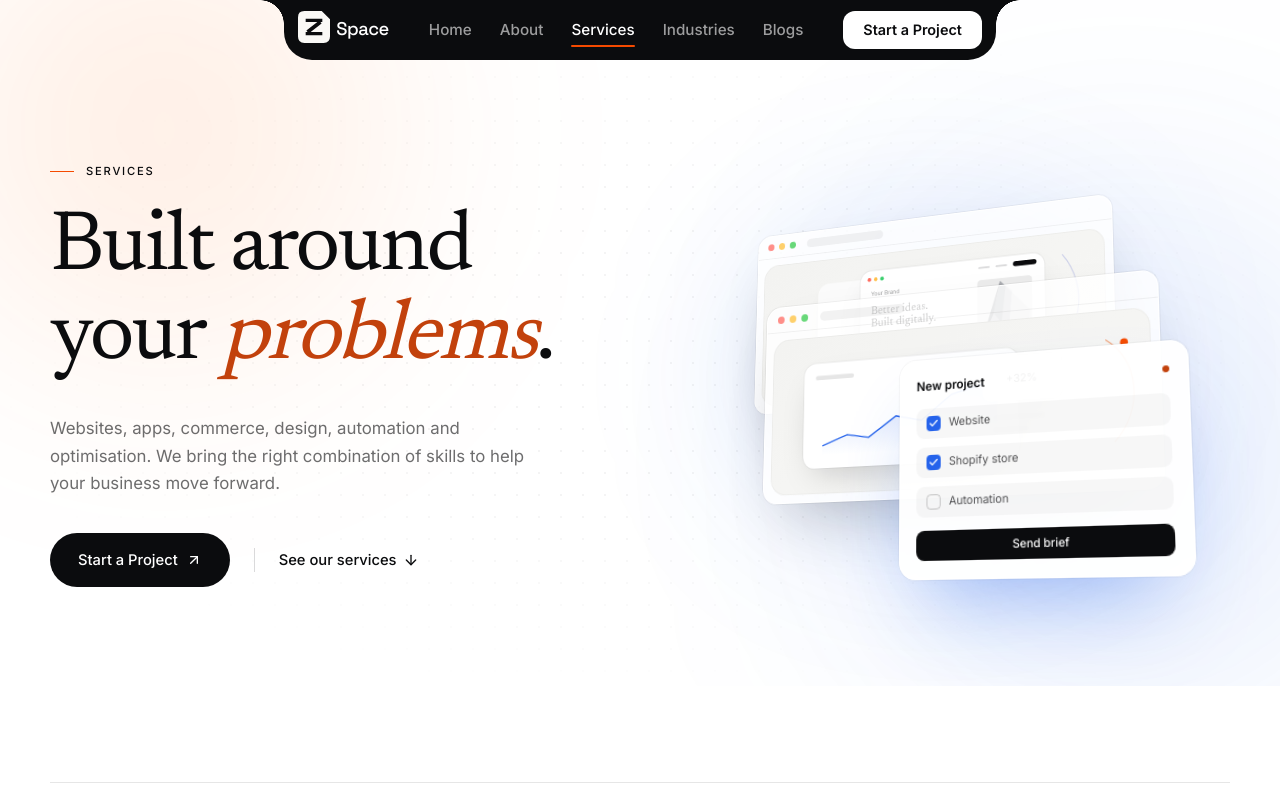
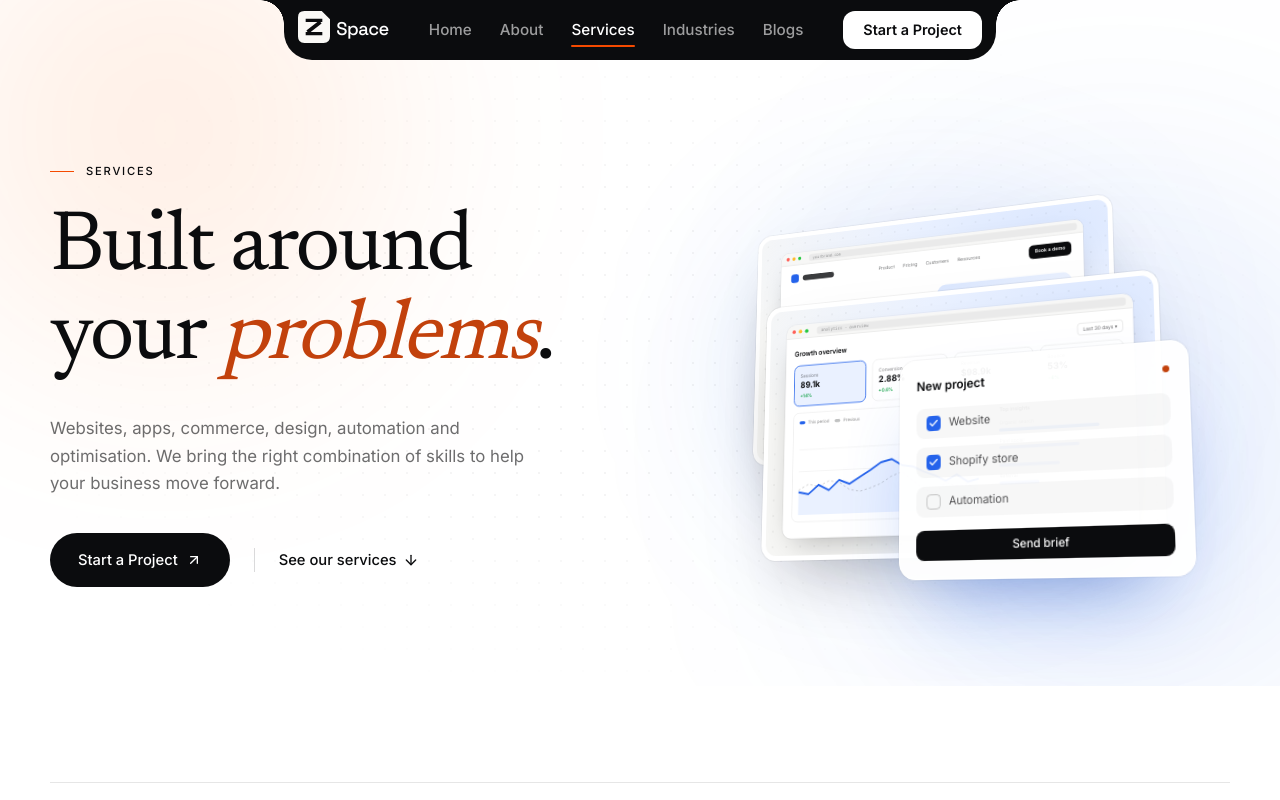
Before and after one commit to Akshit-02/z-agency-website, a Next.js app: page /services in a window 1280 px wide. Shown: the top 800 px of the page. Built offline with nearby package versions, Linux system fonts and the light colour scheme.

Commit message:
updated graphics

```diff
--- a/src/components/blog/BlogKit.tsx
+++ b/src/components/blog/BlogKit.tsx
@@ -27,8 +27,7 @@ import { Breadcrumbs, type Crumb } from "@/components/Breadcrumbs";
 import type { BlogBannerVariant } from "@/components/BlogBanner";
 import { BlogScene } from "./BlogScene";
 import type { BlogSceneData } from "@/lib/blog-scenes";
-import { ScaledArt } from "@/components/home/WhatWeBuild";
-import { AppsArt, AutomationArt, CroArt, ShopifyArt, UiUxArt, WebsitesArt } from "@/components/home/BuildIllustrations";
+import { ServiceScene } from "@/components/services/ServiceScene";
 import { SceneFrame, sceneBackdrop, scenes } from "@/components/industries/IndustryScenes";
 
 export type PostLite = {
@@ -59,15 +58,6 @@ const topicIcons: Record<string, LucideIcon> = {
   cro: ChartColumn,
 };
 
-type Art = (props: { on: boolean; still: boolean }) => ReactNode;
-export const serviceArt: Record<string, Art> = {
-  "website-development": WebsitesArt,
-  "mobile-app-development": AppsArt,
-  "shopify-development": ShopifyArt,
-  "ui-ux-design": UiUxArt,
-  "ai-automation": AutomationArt,
-  "cro-audit": CroArt,
-};
 
 function useOn<T extends Element>(amount = 0.3) {
   const ref = useRef<T>(null);
@@ -285,7 +275,6 @@ export function TopicGrid({ topics }: { topics: TopicLite[] }) {
         <div className="mt-14 grid gap-4 sm:grid-cols-2 lg:grid-cols-3">
           {topics.map((t, i) => {
             const Icon = topicIcons[t.slug] ?? Globe;
-            const Art = serviceArt[t.serviceSlug] ?? WebsitesArt;
             return (
               <motion.div
                 key={t.slug}
@@ -298,10 +287,8 @@ export function TopicGrid({ topics }: { topics: TopicLite[] }) {
                 <TiltCard glow={i % 2 ? "#2563eb" : "#ea580c"} max={7}>
                   <Link href={`/blogs/category/${t.slug}`} className="group flex h-full flex-col p-4">
                     <div className="rounded-[16px] bg-ink/[0.03] p-1.5 ring-1 ring-ink/[0.06] transition-transform duration-700 ease-out group-hover:-translate-y-1">
-                      <div className="rounded-[12px] bg-gradient-to-br from-[#f3f3f1] to-[#fafaf8]">
-                        <ScaledArt>
-                          <Art on still={still} />
-                        </ScaledArt>
+                      <div className="overflow-hidden rounded-[12px]">
+                        <ServiceScene slug={t.serviceSlug} />
                       </div>
                     </div>
                     <div className="mt-5 flex items-center justify-between px-1">
@@ -374,7 +361,6 @@ export function HubIntro({
 }) {
   const still = !!useReducedMotion();
   const [ref, on] = useOn<HTMLDivElement>(0.3);
-  const Art = service ? serviceArt[service.slug] ?? WebsitesArt : null;
   return (
     <section className="relative bg-white px-5 py-16 sm:px-8 lg:py-20">
       <div ref={ref} className="mx-auto grid max-w-[1180px] items-start gap-12 lg:grid-cols-[1.1fr_1fr] lg:gap-16">
@@ -385,7 +371,7 @@ export function HubIntro({
             </motion.p>
           ))}
         </div>
-        {service && Art && (
+        {service && (
           <motion.div {...riseProps(on, still, 0.2, 40)}>
             <Link
               href={`/services/${service.slug}`}
@@ -393,10 +379,8 @@ export function HubIntro({
             >
               <div aria-hidden className="pointer-events-none absolute -right-16 -top-16 h-48 w-48 rounded-full bg-orange-600/25 blur-[70px]" />
               <div className="relative rounded-[16px] bg-white/[0.06] p-1.5 ring-1 ring-white/10 transition-transform duration-700 group-hover:-translate-y-1">
-                <div className="rounded-[12px] bg-gradient-to-br from-[#f3f3f1] to-[#fafaf8]">
-                  <ScaledArt max={1.4}>
-                    <Art on={on} still={still} />
-                  </ScaledArt>
+                <div className="overflow-hidden rounded-[12px]">
+                  <ServiceScene slug={service.slug} />
                 </div>
               </div>
               <p className="relative mt-5 text-[0.7rem] font-medium uppercase tracking-[0.16em] text-white/50">Related service</p>
@@ -486,16 +470,7 @@ export function ArticleRelated({
       kind: "Service",
       title: s.name,
       body: s.summary,
-      visual: (() => {
-        const Art = serviceArt[s.slug] ?? WebsitesArt;
-        return (
-          <div className="bg-gradient-to-br from-[#f3f3f1] to-[#fafaf8]">
-            <ScaledArt>
-              <Art on still={still} />
-            </ScaledArt>
-          </div>
-        );
-      })(),
+      visual: <ServiceScene slug={s.slug} />,
     })),
     ...industries.map((i) => ({
       href: `/industries/${i.slug}`,
--- a/src/components/detail/IndustryDetail.tsx
+++ b/src/components/detail/IndustryDetail.tsx
@@ -1,12 +1,11 @@
 "use client";
 
-import { useEffect, useRef, useState, type ReactNode } from "react";
+import { useEffect, useRef, useState } from "react";
 import Link from "next/link";
 import { motion, useInView, useReducedMotion } from "motion/react";
 import { ArrowRight } from "lucide-react";
 import { Atmosphere, EASE, TiltCard, serif } from "@/components/ui/Aesthetic";
-import { ScaledArt } from "@/components/home/WhatWeBuild";
-import { AppsArt, AutomationArt, CroArt, ShopifyArt, UiUxArt, WebsitesArt } from "@/components/home/BuildIllustrations";
+import { ServiceScene } from "@/components/services/ServiceScene";
 import { SceneFrame, sceneBackdrop, scenes } from "@/components/industries/IndustryScenes";
 import {
   CardGrid,
@@ -20,16 +19,6 @@ import {
   SplitIntro,
 } from "./DetailKit";
 
-type Art = (props: { on: boolean; still: boolean }) => ReactNode;
-
-const serviceArt: Record<string, Art> = {
-  "website-development": WebsitesArt,
-  "mobile-app-development": AppsArt,
-  "shopify-development": ShopifyArt,
-  "ui-ux-design": UiUxArt,
-  "ai-automation": AutomationArt,
-  "cro-audit": CroArt,
-};
 
 export type IndustryDetailData = {
   slug: string;
@@ -192,19 +181,12 @@ export function IndustryDetail({ data }: { data: IndustryDetailData }) {
             eyebrow="Recommended services"
             title={[<>Where we</>, <span key="u" className="italic text-orange-bright">usually start.</span>]}
             items={data.services.map((s) => {
-              const SArt = serviceArt[s.slug] ?? WebsitesArt;
               return {
                 href: `/services/${s.slug}`,
                 title: s.name,
                 body: s.summary,
                 glow: s.accent === "blue" ? "#3b82f6" : "#ff6b35",
-                visual: (
-                  <div className="bg-gradient-to-br from-[#f3f3f1] to-[#fafaf8]">
-                    <ScaledArt>
-                      <SArt on still={still} />
-                    </ScaledArt>
-                  </div>
-                ),
+                visual: <ServiceScene slug={s.slug} />,
               };
             })}
           />
--- a/src/components/detail/ServiceDetail.tsx
+++ b/src/components/detail/ServiceDetail.tsx
@@ -1,6 +1,6 @@
 "use client";
 
-import { useRef, type ReactNode } from "react";
+import { useRef } from "react";
 import Link from "next/link";
 import { motion, useInView, useReducedMotion } from "motion/react";
 import {
@@ -16,8 +16,7 @@ import {
   Users,
 } from "lucide-react";
 import { Atmosphere, Eyebrow, MaskLines, TiltCard, riseProps, serif } from "@/components/ui/Aesthetic";
-import { ScaledArt } from "@/components/home/WhatWeBuild";
-import { AppsArt, AutomationArt, CroArt, ShopifyArt, UiUxArt, WebsitesArt } from "@/components/home/BuildIllustrations";
+import { ServiceScene } from "@/components/services/ServiceScene";
 import {
   CardGrid,
   DetailHero,
@@ -31,16 +30,6 @@ import {
   accentTitle,
 } from "./DetailKit";
 
-type Art = (props: { on: boolean; still: boolean }) => ReactNode;
-
-const artBySlug: Record<string, Art> = {
-  "website-development": WebsitesArt,
-  "mobile-app-development": AppsArt,
-  "shopify-development": ShopifyArt,
-  "ui-ux-design": UiUxArt,
-  "ai-automation": AutomationArt,
-  "cro-audit": CroArt,
-};
 
 export type ServiceDetailData = {
   slug: string;
@@ -269,8 +258,6 @@ function Toolkit({ data }: { data: ServiceDetailData }) {
 }
 
 export function ServiceDetail({ data }: { data: ServiceDetailData }) {
-  const still = !!useReducedMotion();
-  const Art = artBySlug[data.slug] ?? WebsitesArt;
   const contactHref = `/contact?src=${encodeURIComponent(`/services/${data.slug}`)}`;
 
   return (
@@ -286,12 +273,8 @@ export function ServiceDetail({ data }: { data: ServiceDetailData }) {
         primary={{ label: "Start a Project", href: contactHref }}
         secondary={{ label: "How we work", href: "#process" }}
         visual={
-          <HeroScreen chips={data.technology} badge={<Badge slug={data.slug} />} url={`zspace.in/services/${data.slug}`}>
-            <div className="rounded-xl bg-gradient-to-br from-[#f3f3f1] to-[#fafaf8]">
-              <ScaledArt max={1.6}>
-                <Art on still={still} />
-              </ScaledArt>
-            </div>
+          <HeroScreen bare chips={data.technology} badge={<Badge slug={data.slug} />}>
+            <ServiceScene slug={data.slug} label={`Example interface for ${data.name}`} />
           </HeroScreen>
         }
       />
@@ -301,7 +284,13 @@ export function ServiceDetail({ data }: { data: ServiceDetailData }) {
         title={[accentTitle(data.definition.question)]}
         paragraphs={data.definition.answer}
         aside={
-          data.industries.length > 0 && (
+          <div className="space-y-8">
+          <div className="overflow-hidden rounded-[20px] bg-ink/[0.03] p-1.5 ring-1 ring-ink/[0.06]">
+            <div className="overflow-hidden rounded-[14px]">
+              <ServiceScene slug={data.slug} which="secondary" />
+            </div>
+          </div>
+          {data.industries.length > 0 && (
             <div>
               <p className="text-[0.72rem] font-medium uppercase tracking-[0.16em] text-ink/45">Popular with</p>
               <div className="mt-4 flex flex-wrap gap-2">
@@ -317,7 +306,8 @@ export function ServiceDetail({ data }: { data: ServiceDetailData }) {
                 ))}
               </div>
             </div>
-          )
+          )}
+          </div>
         }
       />
 
@@ -367,19 +357,12 @@ export function ServiceDetail({ data }: { data: ServiceDetailData }) {
         eyebrow="Other services"
         title={[<>Often paired</>, <span key="w" className="italic text-orange-bright">with this.</span>]}
         items={data.others.map((o) => {
-          const OArt = artBySlug[o.slug] ?? WebsitesArt;
           return {
             href: `/services/${o.slug}`,
             title: o.name,
             body: o.summary,
             glow: o.accent === "blue" ? "#3b82f6" : "#ff6b35",
-            visual: (
-              <div className="bg-gradient-to-br from-[#f3f3f1] to-[#fafaf8]">
-                <ScaledArt>
-                  <OArt on still={still} />
-                </ScaledArt>
-              </div>
-            ),
+            visual: <ServiceScene slug={o.slug} />,
           };
         })}
       />
--- /dev/null
+++ b/src/components/services/ServiceScene.tsx
@@ -0,0 +1,23 @@
+"use client";
+
+import { BlogScene } from "@/components/blog/BlogScene";
+import { sceneForService } from "@/lib/service-scenes";
+
+/** A service's realistic interface scene, filling a box of the given aspect ratio. */
+export function ServiceScene({
+  slug,
+  which = "primary",
+  className = "aspect-[16/10]",
+  label,
+}: {
+  slug: string;
+  which?: "primary" | "secondary";
+  className?: string;
+  label?: string;
+}) {
+  return (
+    <div className={`relative w-full overflow-hidden ${className}`}>
+      <BlogScene scene={sceneForService(slug, which)} label={label} />
+    </div>
+  );
+}
--- a/src/components/services/ServicesSections.tsx
+++ b/src/components/services/ServicesSections.tsx
@@ -22,16 +22,9 @@ import {
   riseProps,
   serif,
 } from "@/components/ui/Aesthetic";
-import { ScaledArt } from "@/components/home/WhatWeBuild";
-import {
-  AppsArt,
-  AutomationArt,
-  CroArt,
-  ShopifyArt,
-  UiUxArt,
-  WebsitesArt,
-} from "@/components/home/BuildIllustrations";
-import { AboutOrbit } from "@/components/about/AboutSections";
+import { BlogScene } from "@/components/blog/BlogScene";
+import type { BlogSceneData } from "@/lib/blog-scenes";
+import { ServiceScene } from "./ServiceScene";
 
 export type ServiceSummary = {
   slug: string;
@@ -42,16 +35,6 @@ export type ServiceSummary = {
   accent: "blue" | "orange";
 };
 
-type Art = (props: { on: boolean; still: boolean }) => ReactNode;
-
-const artBySlug: Record<string, Art> = {
-  "website-development": WebsitesArt,
-  "mobile-app-development": AppsArt,
-  "shopify-development": ShopifyArt,
-  "ui-ux-design": UiUxArt,
-  "ai-automation": AutomationArt,
-  "cro-audit": CroArt,
-};
 
 /* ------------------------------------------------------------------ hero */
 
@@ -100,20 +83,18 @@ function StackedScreens({ on, still }: { on: boolean; still: boolean }) {
       >
         {/* back: a website */}
         <motion.div className="absolute left-[2%] top-[4%] w-[78%]" style={{ z: zBack }} {...layer(0.3)}>
-          <Window>
-            <ScaledArt>
-              <WebsitesArt on={on} still={still} />
-            </ScaledArt>
-          </Window>
+          <Screen>
+            <ServiceScene slug="website-development" />
+          </Screen>
         </motion.div>
 
         {/* middle: analytics */}
         <motion.div className="absolute left-[14%] top-[30%] w-[78%]" {...layer(0.45)}>
-          <Window>
-            <ScaledArt>
-              <CroArt on={on} still={still} />
-            </ScaledArt>
-          </Window>
+          <Screen>
+            <div className="relative aspect-[16/10] w-full">
+              <BlogScene scene={GROWTH} />
+            </div>
+          </Screen>
         </motion.div>
 
         {/* front: a project brief */}
@@ -143,19 +124,27 @@ function StackedScreens({ on, still }: { on: boolean; still: boolean }) {
   );
 }
 
-function Window({ children }: { children: ReactNode }) {
+function Screen({ children }: { children: ReactNode }) {
   return (
-    <div className="overflow-hidden rounded-2xl border border-white bg-white/80 shadow-[0_30px_70px_-30px_rgba(11,12,14,0.3),0_0_0_1px_rgba(11,12,14,0.05)] backdrop-blur">
-      <div className="flex items-center gap-1.5 border-b border-ink/[0.05] px-3 py-2">
-        <span className="h-2 w-2 rounded-full bg-[#ff5f57]/70" />
-        <span className="h-2 w-2 rounded-full bg-[#febc2e]/70" />
-        <span className="h-2 w-2 rounded-full bg-[#28c840]/70" />
-        <span className="ml-2 h-2.5 w-24 rounded-full bg-ink/[0.05]" />
-      </div>
-      <div className="p-2">{children}</div>
+    <div className="overflow-hidden rounded-2xl border border-white bg-white p-1 shadow-[0_30px_70px_-30px_rgba(11,12,14,0.35),0_0_0_1px_rgba(11,12,14,0.05)]">
+      <div className="overflow-hidden rounded-[12px]">{children}</div>
     </div>
   );
 }
+
+const GROWTH: BlogSceneData = {
+  kind: "analytics",
+  label: "Growth overview",
+  items: ["Organic search", "Paid social", "Email", "Referral"],
+  seed: 4,
+};
+
+const ADVICE: BlogSceneData = {
+  kind: "chat",
+  label: "Which service fits what we're trying to fix?",
+  items: ["Tell us what isn't working", "We map the options", "You get a clear, honest plan"],
+  seed: 2,
+};
 
 export function ServicesHero() {
   const still = !!useReducedMotion();
@@ -299,7 +288,6 @@ function ServiceRow({ svc, i, still }: { svc: ServiceSummary; i: number; still:
   const artY = useTransform(scrollYProgress, [0, 1], still ? [0, 0] : [40, -40]);
   const flip = i % 2 === 1;
   const glow = svc.accent === "blue" ? "#3b82f6" : "#ff6b35";
-  const Art = artBySlug[svc.slug] ?? WebsitesArt;
 
   return (
     <motion.div
@@ -324,9 +312,9 @@ function ServiceRow({ svc, i, still }: { svc: ServiceSummary; i: number; still:
             transition={{ duration: 1.1, ease: EASE, delay: 0.15 }}
           >
             <div className="rounded-[20px] bg-white/[0.06] p-2 ring-1 ring-white/10 transition-transform duration-700 ease-out group-hover:-translate-y-1.5 group-hover:scale-[1.02]">
-              <ScaledArt max={1.5}>
-                <Art on={on} still={still} />
-              </ScaledArt>
+              <div className="overflow-hidden rounded-[14px]">
+                <ServiceScene slug={svc.slug} />
+              </div>
             </div>
           </motion.div>
 
@@ -439,8 +427,12 @@ export function ServicesClosing() {
               </Link>
             </motion.div>
           </div>
-          <div className="mx-auto w-full max-w-[400px]">
-            <AboutOrbit on={on} still={still} />
+          <div className="mx-auto w-full max-w-[460px]">
+            <div className="overflow-hidden rounded-[22px] bg-white p-1.5 shadow-[0_40px_80px_-40px_rgba(11,12,14,0.45),0_0_0_1px_rgba(11,12,14,0.06)] transition-transform duration-700 hover:-translate-y-1">
+              <div className="relative aspect-[16/11] overflow-hidden rounded-[16px]">
+                <BlogScene scene={ADVICE} />
+              </div>
+            </div>
           </div>
         </div>
       </motion.div>
--- /dev/null
+++ b/src/lib/service-scenes.ts
@@ -0,0 +1,99 @@
+import type { BlogSceneData } from "./blog-scenes";
+
+/**
+ * Realistic interface scenes for each service, drawn with the same scene
+ * system as the blog covers. `seed` picks the accent colour and, for some
+ * scenes, the layout variant.
+ */
+type ServiceScenes = { primary: BlogSceneData; secondary: BlogSceneData };
+
+export const serviceScenes: Record<string, ServiceScenes> = {
+  "website-development": {
+    primary: {
+      kind: "landing",
+      label: "Websites that pull their weight",
+      items: ["Fast, SEO-ready pages", "Editable CMS for marketing", "Integrations that just work"],
+      seed: 4,
+    },
+    secondary: {
+      kind: "speed",
+      label: "Performance you can measure",
+      items: ["Defer third-party scripts", "Optimise the hero image", "Ship less JavaScript"],
+      seed: 8,
+    },
+  },
+  "mobile-app-development": {
+    primary: {
+      kind: "mobile",
+      label: "An app people come back to",
+      items: ["Onboarding in three steps", "Works offline, syncs later", "Push that's actually useful", "Secure sign-in"],
+      seed: 5,
+    },
+    secondary: {
+      kind: "monitor",
+      flavor: "app",
+      label: "Release health · v2.4",
+      items: ["Cold start time", "Checkout screen errors", "Slow image loading", "Store rating"],
+      seed: 9,
+    },
+  },
+  "shopify-development": {
+    primary: {
+      kind: "shopify",
+      label: "Make buying the easiest part",
+      items: ["Free shipping unlocked at $75", "Bundles that add value", "Clear delivery dates"],
+      seed: 14,
+    },
+    secondary: {
+      kind: "shopify",
+      label: "Store performance",
+      items: ["Speed up collection pages", "Audit the app stack", "Set up Shopify Markets", "Clean product data"],
+      seed: 9,
+    },
+  },
+  "ui-ux-design": {
+    primary: {
+      kind: "design",
+      label: "Design that makes sense",
+      items: ["Navigation", "Checkout flow", "Account settings"],
+      seed: 6,
+    },
+    secondary: {
+      kind: "heatmap",
+      label: "Usability review · checkout",
+      items: ["Primary action is unclear", "Form asks for too much", "Low-contrast labels", "Shipping cost shown late"],
+      seed: 3,
+    },
+  },
+  "ai-automation": {
+    primary: {
+      kind: "workflow",
+      label: "Inbound lead routing",
+      items: ["Enrich and score the lead", "Route to the right rep", "Update CRM and notify"],
+      seed: 7,
+    },
+    secondary: {
+      kind: "agent",
+      label: "Triage new support tickets",
+      items: ["Read and classify the ticket", "Look up the order", "Draft a reply", "Ask a human to approve"],
+      seed: 8,
+    },
+  },
+  "cro-audit": {
+    primary: {
+      kind: "abtest",
+      label: "Checkout: delivery date above the fold",
+      items: ["Show delivery date early", "Fewer form fields", "Express pay first"],
+      seed: 1,
+    },
+    secondary: {
+      kind: "funnel",
+      label: "Checkout funnel · last 30 days",
+      items: ["Viewed product", "Added to cart", "Started checkout", "Completed purchase"],
+      seed: 10,
+    },
+  },
+};
+
+export const sceneForService = (slug: string, which: keyof ServiceScenes = "primary") =>
+  (serviceScenes[slug] ?? serviceScenes["website-development"])[which];
```
Also changed, not shown: src/components/detail/DetailKit.tsx (+11 -0 lines).
